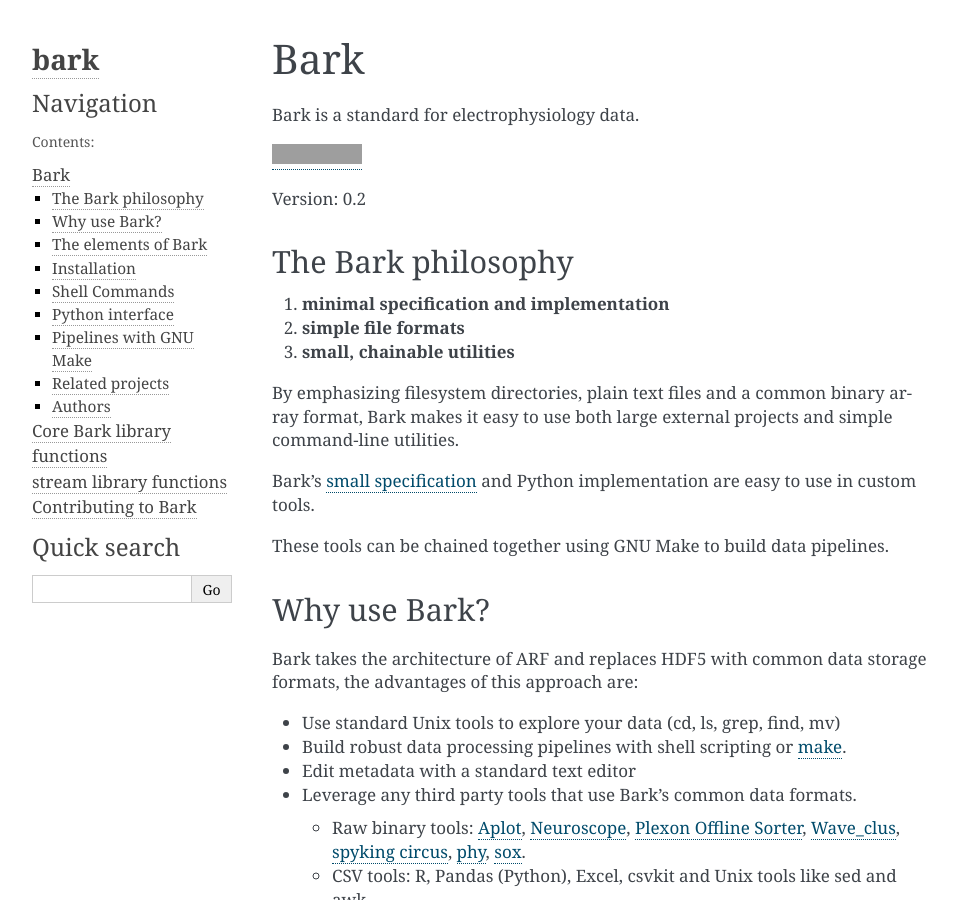
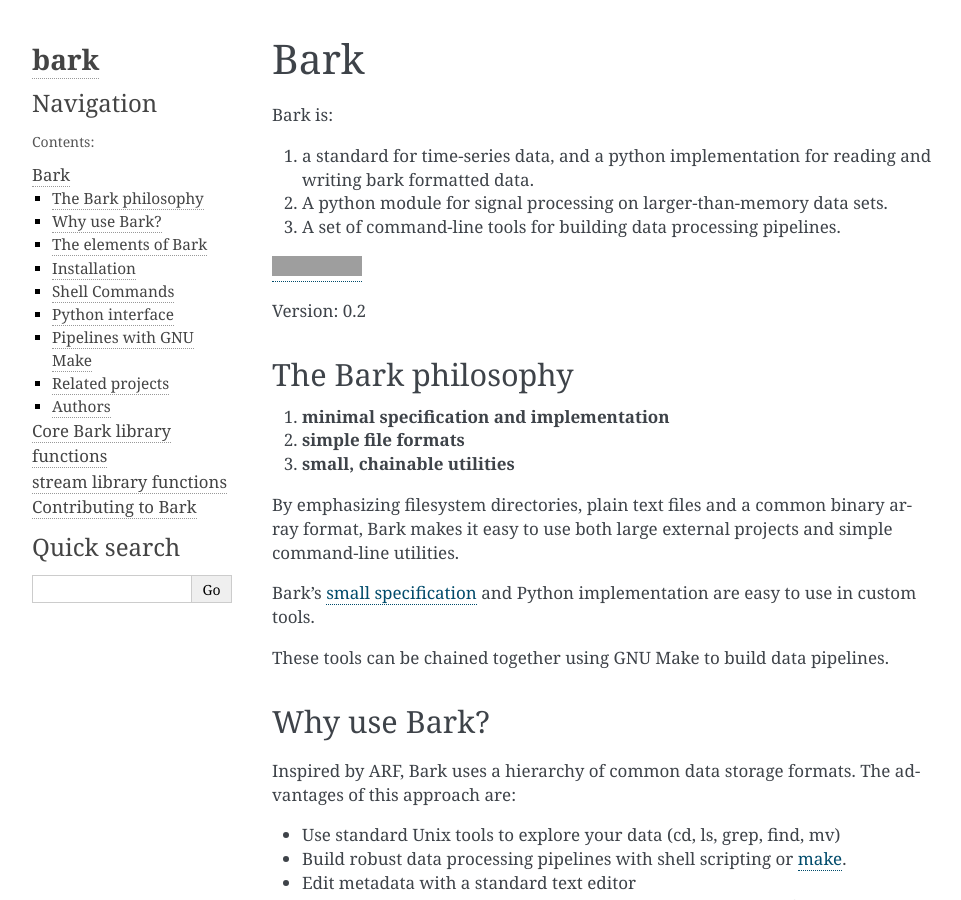
Before and after one commit to kylerbrown/bark, a Sphinx documentation site: the page built from docs/README.md, in a window 1280 px wide and 900 px high. Shown: the whole window, without its empty margins (148-1109 px from the left). Built offline with Sphinx 7.4.7, drawn with Linux system fonts in a browser that asks for light colours; grey boxes are pictures that could not be loaded.

Commit message:
better short description, fixing spec link (#35)

```diff
--- a/docs/README.md
+++ b/docs/README.md
@@ -1,5 +1,8 @@
 # Bark
-Bark is a standard for electrophysiology data.
+Bark is:
+1. a standard for time-series data, and a python implementation for reading and writing bark formatted data.
+2. A python module for signal processing on larger-than-memory data sets.
+3. A set of command-line tools for building data processing pipelines.
 
 [![Build Status](https://travis-ci.org/kylerbrown/bark.svg?branch=master)](https://travis-ci.org/kylerbrown/bark)
 
@@ -13,13 +16,13 @@
 By emphasizing filesystem directories, plain text files and a common binary array format, Bark makes it easy to use both
 large external projects and simple command-line utilities.
 
-Bark's [small specification](specification.md) and Python implementation are easy to use in custom tools.
+Bark's [small specification](../specification.md) and Python implementation are easy to use in custom tools.
 
 These tools can be chained together using GNU Make to build data pipelines.
 
 ## Why use Bark?
 
-Bark takes the architecture of ARF and replaces HDF5 with common data storage formats, the advantages of this approach are:
+Inspired by ARF, Bark uses a hierarchy of common data storage formats. The advantages of this approach are:
 
 - Use standard Unix tools to explore your data (cd, ls, grep, find, mv)
 - Build robust data processing pipelines with shell scripting or
```
